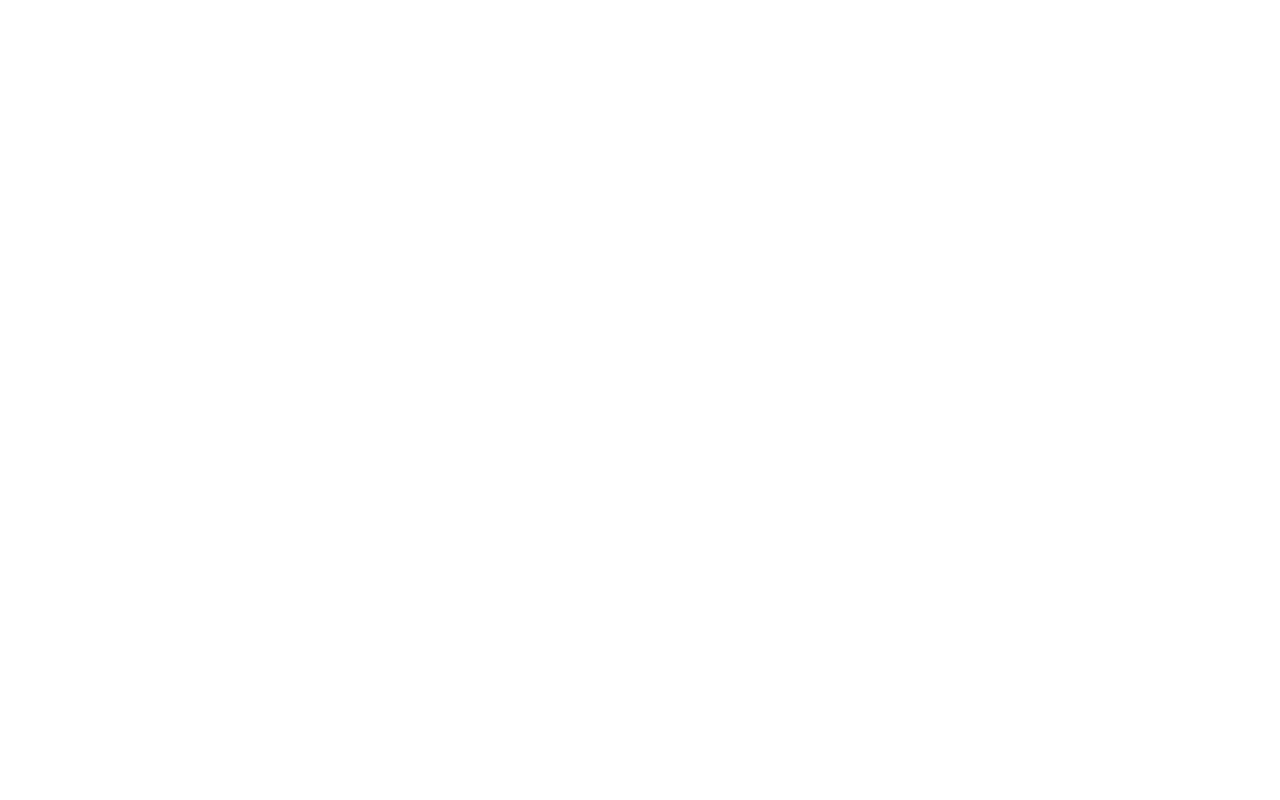
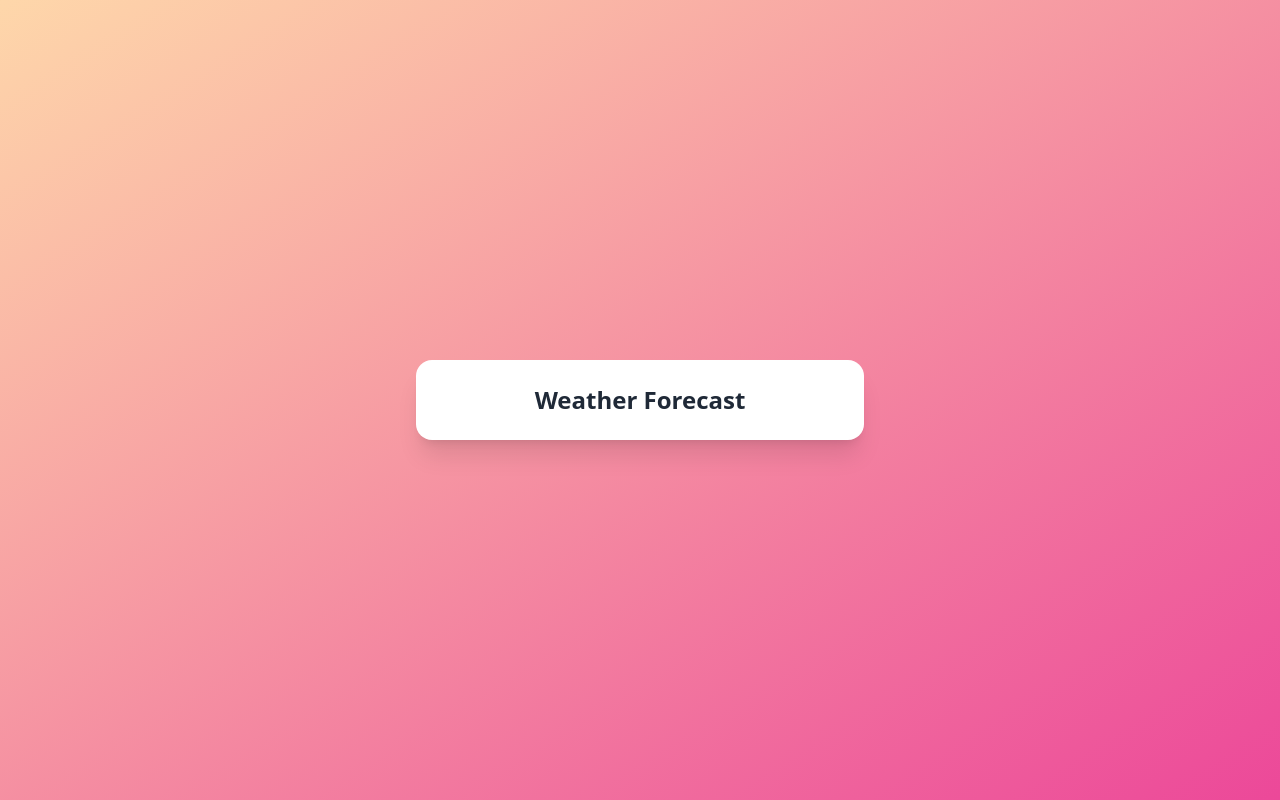
Before and after one commit to Boppudi-Indusri/weather-forecast-application, a plain HTML site: page index.html in a window 1280 px wide. Drawn offline with nearby package versions, Linux system fonts and the light colour scheme.

Commit message:
Added header

```diff
--- a/index.html
+++ b/index.html
@@ -6,7 +6,13 @@
     <title>Weather Forecast</title>
     <script src="https://cdn.tailwindcss.com"></script>
 </head>
-<body>
+<body class="bg-gradient-to-br from-orange-200 to-pink-500 min-h-screen flex items-center justify-center font-sans">
+
+  <div class="bg-white shadow-xl rounded-2xl p-6 max-w-md w-full space-y-6">
+    <!-- App Header -->
+    <h1 class="text-2xl font-bold text-center text-gray-800">Weather Forecast</h1>
+
+
 
 </body>
 </html>
```
